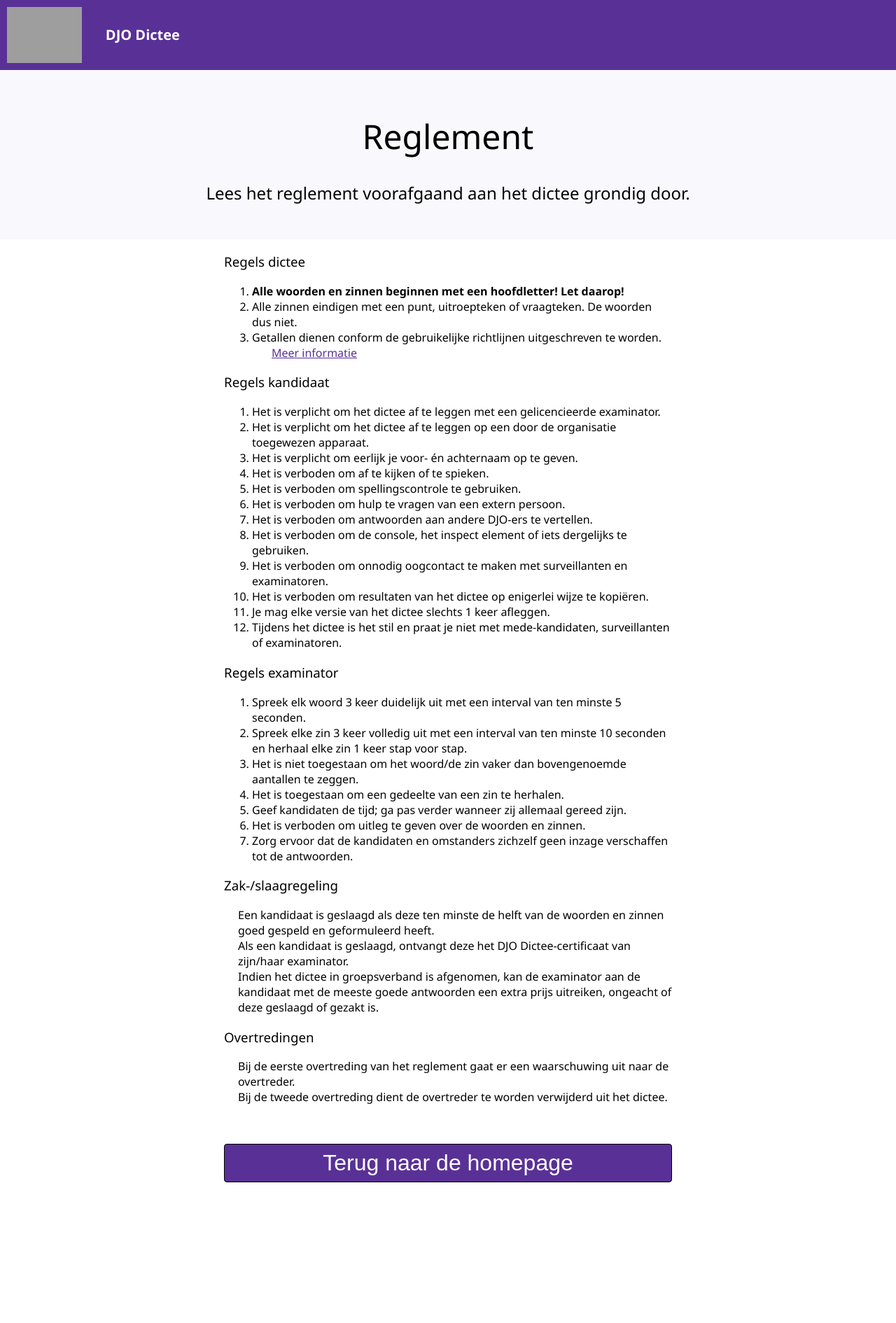
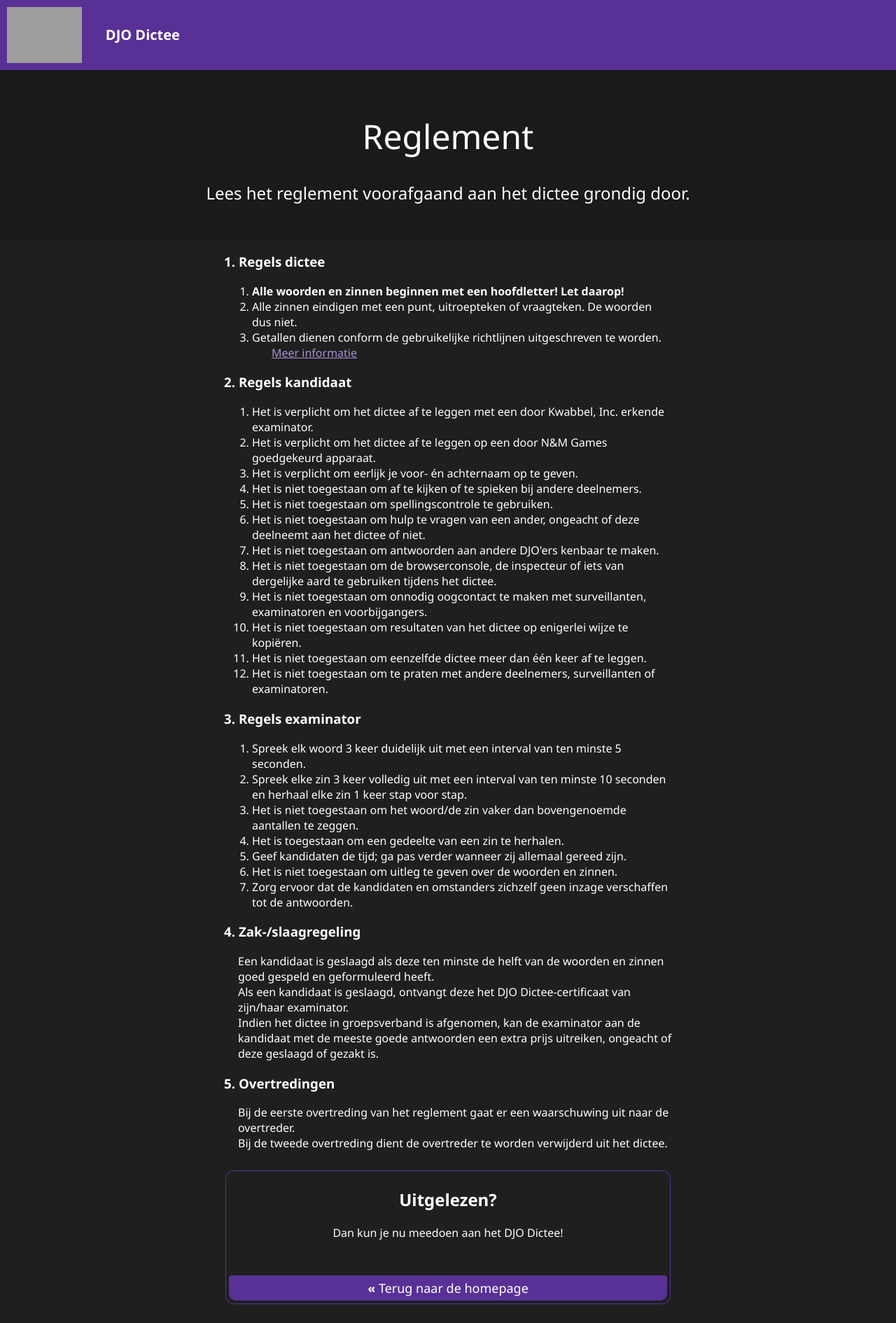
Before and after one commit to djoamersfoort/dictee, a PHP site: page /reglement/ in a window 1280 px wide. Shown: the whole page at 70% size. Before the commit the page ends 1689 px from the top, so only its background shows below. Run offline with PHP 8.4, Linux system fonts and the light colour scheme; grey boxes are pictures that could not be loaded.

Commit message:
De grote vernieuwing is begonnen!

```diff
--- a/dictee.css
+++ b/dictee.css
@@ -1,17 +1,28 @@
+:root {
+    --theme-color: #593196;
+    --theme-color-lighter: #A991D4;
+
+    --background: #1F1F1F;
+    --little-darker-background: #1A1A1A;
+    --text-color: white;
+}
+
 body {
     margin: 0;
     font-family: Segoe UI, sans-serif;
+    background-color: var(--background);
+    color: var(--text-color);
 }
 #topbar {
-    background-color: #593196;
+    background-color: var(--theme-color);
     height: 100px;
+    user-select: none;
 }
 #topbar img {
     height: 80px;
     margin: 10px;
 }
 #topbar b {
-    color: white;
     position: relative;
     bottom: 43px;
     left: 20px;
@@ -19,13 +30,12 @@ body {
 }
 #topbar a {
     float: right;
-    margin: 35px;
+    margin: 37px;
     font-size: 19px;
     text-decoration: none;
-    color: #A991D4;
 }
 #mainhead, footer {
-    background-color: #F9F8FC;
+    background-color: var(--little-darker-background);
     padding: 30px;
 }
 #mainhead h1, #mainhead h2, #dictee h1 {
@@ -39,38 +49,45 @@ body {
     font-size: 1.5em;
 }
 a, a:visited {
-    color: #593196;
+    color: var(--theme-color-lighter);
     transition: .25s ease;
 }
 table {
-    margin: 2% auto auto auto;
+    margin: 2% auto;
+}
+.spacing {
+    width: 2%;
 }
 .maincard {
     text-align: center;
-    border: 1px solid #593196;
+    border: 1px solid var(--theme-color);
     width: 40%;
-    padding: 0;
+    margin: 0 12px;
+    padding: 4px;
+    border-radius: 12px;
 }
 .maincard a {
     display: block;
-    background-color: #593196;
+    background-color: var(--theme-color);
     text-decoration: none;
-    color: white;
+    color: var(--text-color);
     margin-top: 50px;
     font-size: 18px;
     padding: 6px;
+    border-radius: 4px 4px 10px 10px;
 }
 .maincard a:focus {
-    box-shadow: 0 0 8px #593196;
+    box-shadow: 0 0 8px var(--theme-color);
 }
 .maincard a.disabled {
     background-color: #aaa;
 }
 #oei {
-    background-color: red;
-    color: white;
+    background-color: darkred;
     text-align: center;
-    padding: 6px 0;
+    padding: 12px 0;
+    border-radius: 12px;
+    font-size: 20px;
 }
 
 #dictee {
@@ -80,39 +97,58 @@ table {
 #dictee p {
     margin-left: 20px;
 }
-#dictee h3 {
+#dictee h4 {
     font-weight: normal;
+    margin: -4px 0 8px 0;
+}
+#dictee img {
+    margin: 7.5% auto;
+    display: block;
+    user-select: none;
+    pointer-events: none;
 }
 #dictee li a, #dictee h3 a {
     margin-left: 20px;
     padding: 0 8px;
 }
-#dictee input {
+#dictee input, #dictee textarea {
+    width: 125px;
+    background-color: transparent;
     font-family: Segoe UI, sans-serif;
+    border: 1px solid var(--text-color);
+    outline: none;
+    color: inherit;
+    font-size: 17px;
+    margin-bottom: 4px;
+    border-radius: 4px;
+}
+#dictee input.full-width {
     width: 100%;
-    font-size: 16px;
-    padding: 3px 0;
-    margin-bottom: 4px;
+    font-size: 18px;
+    padding: 6px;
 }
 #dictee input.with-button {
     width: calc(100% - 50px);
 }
+#dictee textarea {
+    resize: none;
+    height: 230px;
+}
 #dictee button {
-    width: 100%;
+    width: 102%;
     margin: 40px 0;
     padding: 8px;
-    background-color: #593196;
-    color: white;
+    background-color: var(--theme-color);
+    color: var(--text-color);
     font-size: 2em;
     outline: none;
-    border: 1px solid black;
-    border-radius: 4px;
+    border: none;
+    border-radius: 8px;
     transition: .25s ease;
 }
 #dictee button:not(:disabled):hover, #overlay #window button:hover, a:not(.disabled):hover {
     filter: brightness(1.2);
     cursor: pointer;
-    text-decoration: none;
 }
 #dictee button:disabled {
     background-color: #aaa;
--- a/reglement/index.html
+++ b/reglement/index.php
@@ -1,3 +1,6 @@
+<?php
+setcookie("REGLEMENT", "1", time() + 86400 * 180, "/");
+?>
 <!DOCTYPE html>
 <html>
 <head>
@@ -16,46 +19,50 @@
 <h2>Lees het reglement voorafgaand aan het dictee grondig door.</h2>
 </div>
 <div id="dictee">
-<h3>Regels dictee</h3>
+<h3>1. Regels dictee</h3>
 <ol>
 <li><b>Alle woorden en zinnen beginnen met een hoofdletter! Let daarop!</b></li>
 <li>Alle zinnen eindigen met een punt, uitroepteken of vraagteken. De woorden dus niet.</li>
-<li>Getallen dienen conform de gebruikelijke richtlijnen uitgeschreven te worden. <a href="https://www.onzetaal.nl/taalloket/getallen-in-letters-of-cijfers">Meer informatie</a></li>
+<li>Getallen dienen conform de gebruikelijke richtlijnen uitgeschreven te worden. <a href="https://www.onzetaal.nl/taalloket/getallen-in-letters-of-cijfers" target="_blank">Meer informatie</a></li>
 </ol>
-<h3>Regels kandidaat</h3>
+<h3>2. Regels kandidaat</h3>
 <ol>
-<li>Het is verplicht om het dictee af te leggen met een gelicencieerde examinator.</li>
-<li>Het is verplicht om het dictee af te leggen op een door de organisatie toegewezen apparaat.</li>
+<li>Het is verplicht om het dictee af te leggen met een door Kwabbel, Inc. erkende examinator.</li>
+<li>Het is verplicht om het dictee af te leggen op een door N&amp;M Games goedgekeurd apparaat.</li>
 <li>Het is verplicht om eerlijk je voor- én achternaam op te geven.</li>
-<li>Het is verboden om af te kijken of te spieken.</li>
-<li>Het is verboden om spellingscontrole te gebruiken.</li>
-<li>Het is verboden om hulp te vragen van een extern persoon.</li>
-<li>Het is verboden om antwoorden aan andere DJO-ers te vertellen.</li>
-<li>Het is verboden om de console, het inspect element of iets dergelijks te gebruiken.</li>
-<li>Het is verboden om onnodig oogcontact te maken met surveillanten en examinatoren.</li>
-<li>Het is verboden om resultaten van het dictee op enigerlei wijze te kopiëren.</li>
-<li>Je mag elke versie van het dictee slechts 1 keer afleggen.</li>
-<li>Tijdens het dictee is het stil en praat je niet met mede-kandidaten, surveillanten of examinatoren.</li>
+<li>Het is niet toegestaan om af te kijken of te spieken bij andere deelnemers.</li>
+<li>Het is niet toegestaan om spellingscontrole te gebruiken.</li>
+<li>Het is niet toegestaan om hulp te vragen van een ander, ongeacht of deze deelneemt aan het dictee of niet.</li>
+<li>Het is niet toegestaan om antwoorden aan andere DJO'ers kenbaar te maken.</li>
+<li>Het is niet toegestaan om de browserconsole, de inspecteur of iets van dergelijke aard te gebruiken tijdens het dictee.</li>
+<li>Het is niet toegestaan om onnodig oogcontact te maken met surveillanten, examinatoren en voorbijgangers.</li>
+<li>Het is niet toegestaan om resultaten van het dictee op enigerlei wijze te kopiëren.</li>
+<li>Het is niet toegestaan om eenzelfde dictee meer dan één keer af te leggen.</li>
+<li>Het is niet toegestaan om te praten met andere deelnemers, surveillanten of examinatoren.</li>
 </ol>
-<h3>Regels examinator</h3>
+<h3>3. Regels examinator</h3>
 <ol>
 <li>Spreek elk woord 3 keer duidelijk uit met een interval van ten minste 5 seconden.</li>
 <li>Spreek elke zin 3 keer volledig uit met een interval van ten minste 10 seconden en herhaal elke zin 1 keer stap voor stap.</li>
 <li>Het is niet toegestaan om het woord/de zin vaker dan bovengenoemde aantallen te zeggen.</li>
 <li>Het is toegestaan om een gedeelte van een zin te herhalen.</li>
 <li>Geef kandidaten de tijd; ga pas verder wanneer zij allemaal gereed zijn.</li>
-<li>Het is verboden om uitleg te geven over de woorden en zinnen.</li>
+<li>Het is niet toegestaan om uitleg te geven over de woorden en zinnen.</li>
 <li>Zorg ervoor dat de kandidaten en omstanders zichzelf geen inzage verschaffen tot de antwoorden.</li>
 </ol>
-<h3>Zak-/slaagregeling</h3>
+<h3>4. Zak-/slaagregeling</h3>
 <p>Een kandidaat is geslaagd als deze ten minste de helft van de woorden en zinnen goed gespeld en geformuleerd heeft.
 <br>Als een kandidaat is geslaagd, ontvangt deze het DJO Dictee-certificaat van zijn/haar examinator.
 <br>Indien het dictee in groepsverband is afgenomen, kan de examinator aan de kandidaat met de meeste goede antwoorden
 een extra prijs uitreiken, ongeacht of deze geslaagd of gezakt is.</p>
-<h3>Overtredingen</h3>
+<h3>5. Overtredingen</h3>
 <p>Bij de eerste overtreding van het reglement gaat er een waarschuwing uit naar de overtreder.
 <br>Bij de tweede overtreding dient de overtreder te worden verwijderd uit het dictee.</p>
-<button onclick="location.href='../'">Terug naar de homepage</button>
 </div>
+<table style="width:50%"><tr><td class="maincard">
+<h2>Uitgelezen?</h2>
+<p>Dan kun je nu meedoen aan het DJO Dictee!</p>
+<a href=".."><b>«</b> Terug naar de homepage</a>
+</td></tr></table>
 </body>
 </html>
--- a/wachtkamer/index.php
+++ b/wachtkamer/index.php
@@ -21,7 +21,7 @@ $json = get_object_vars(json_decode(file_get_contents("../" . $_SERVER["REGISTER
 <h2>Wacht hier totdat de examinator het DJO Dictee start.</h2>
 </div>
 <div id="dictee">
-<script src="https://nm-games.eu/ad"></script>
+<img src="https://media.tenor.com/2WtBkf2YI00AAAAd/bean-mr.gif">
 </div>
 <script>
 getRedirectInformation();
@@ -31,7 +31,7 @@ function getRedirectInformation() {
     var req = new XMLHttpRequest();
     req.onload = function() {
         if (req.responseText == "Yes!") location.href = "../afname/";
-        else if (req.responseText == "Get out") location.href = "../?oei";
+        else if (req.responseText == "Get out") location.href = "../?kick";
     };
     req.open("POST", "check.php", true);
     req.setRequestHeader("Content-type", "application/x-www-form-urlencoded");
```
Also changed, not shown: other parts of dictee.css (+16 -8 lines), administratie/index.php (+28 -54 lines), afname/index.php (+14 -32 lines), examinator/index.php (+7 -2 lines), index.php (+8 -5 lines), 1 other file.
